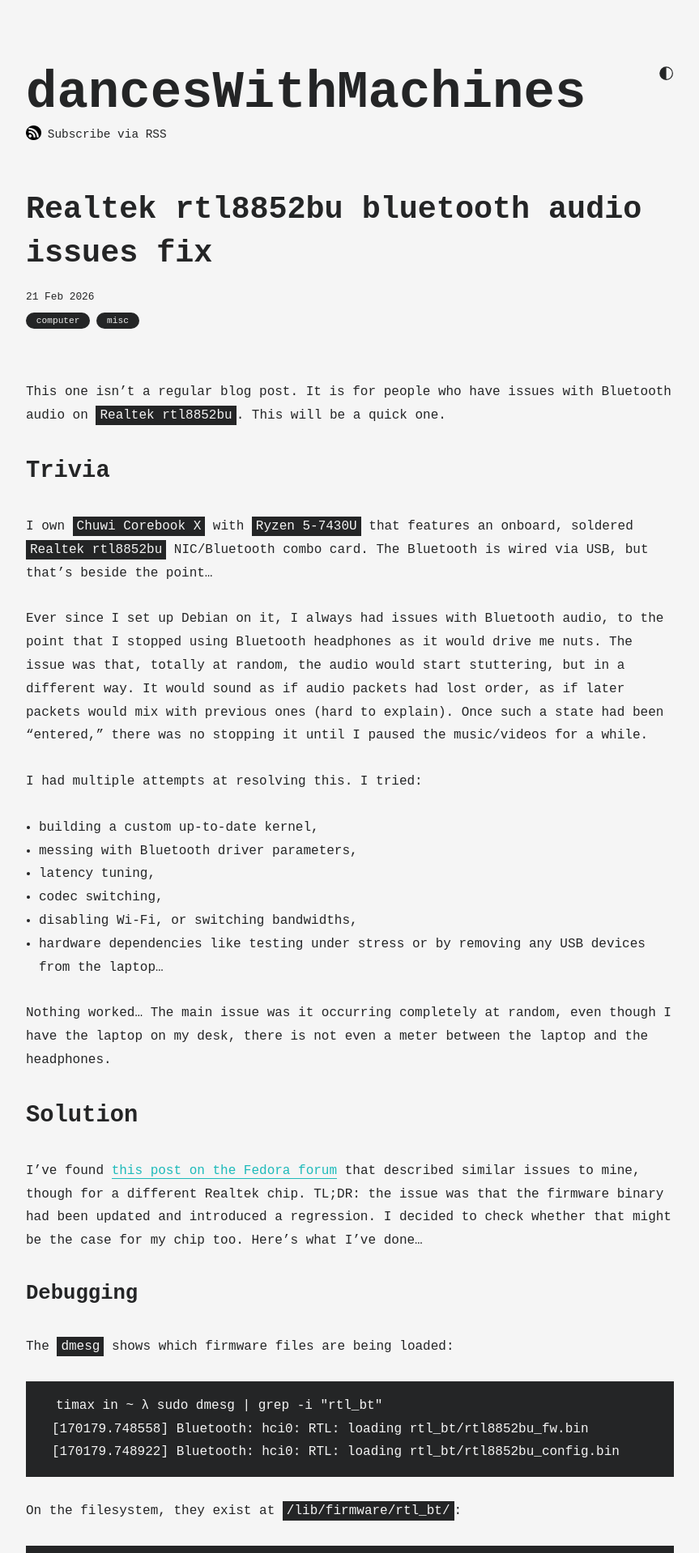
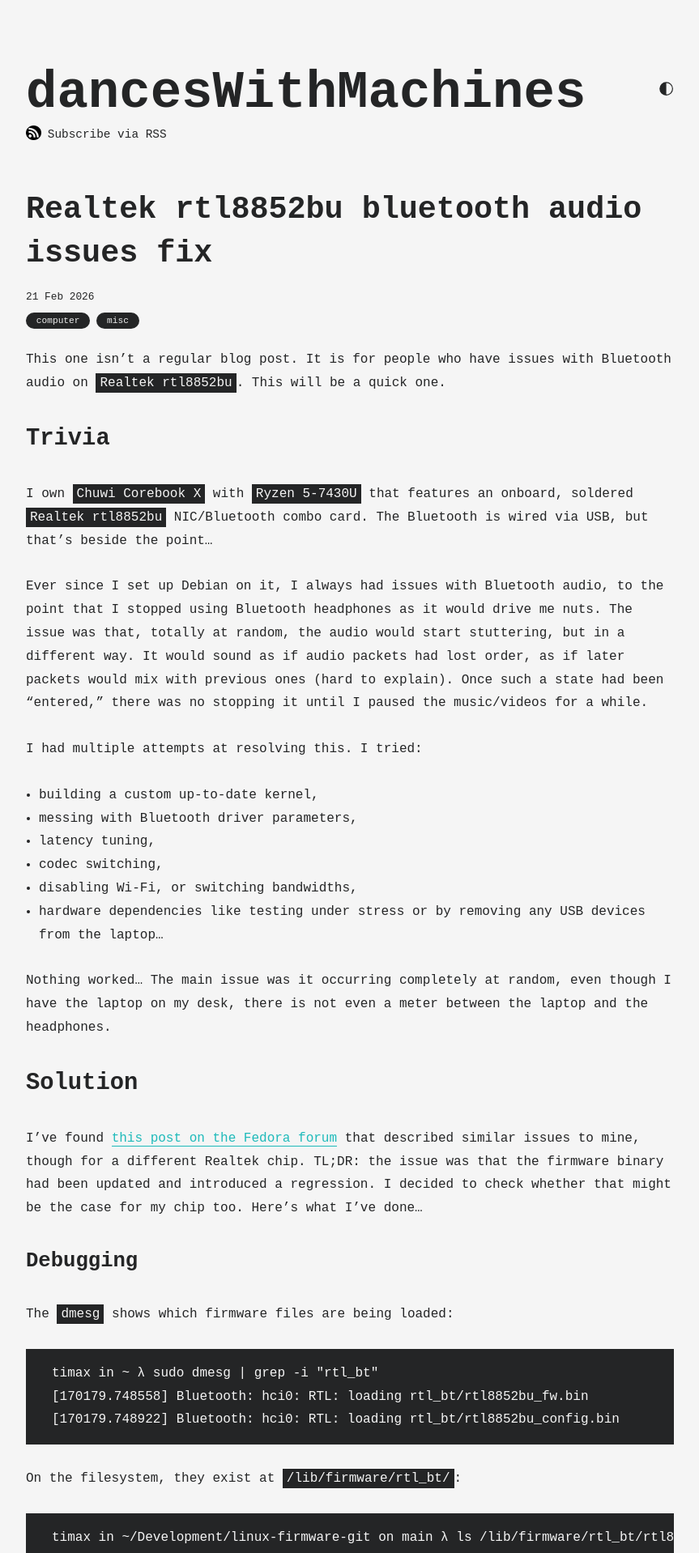
Before and after one commit to dancesWithMachines/dancesWithMachines.github.io, a Jekyll site: the page built from all_collections/_posts/2026-02-21-realtek-rtl8852bu-bluetooth-audio-issues-fix.md, in a window 1280 px wide. Shown: the top 1918 px of the page at 81% size, without its empty margins (208-1071 px from the left). Built offline with Jekyll 4.4.1, drawn with Linux system fonts in a browser that asks for light colours.

Commit message:
Page: Fix styling
Fix various styling stylling issues on mobile:
* Remove snap scaling for dynamic size.
* Make padding smaller on mobile.
* Shorten the gap between categories and post content start.
* Fix `log` blocks.
* Remove duplicated styling.

Signed-off-by: Mateusz Kusiak <timax2@wp.pl>

````diff
--- a/assets/css/common.css
+++ b/assets/css/common.css
@@ -23,18 +23,8 @@
   }
 }
 
-@media (prefers-color-scheme: dark) {
-  :root {
-    --gray-1: #3f3f3f;
-    --gray-2: #32353a;
-    --gray-3: #25282c;
-    --gray-4: #151618;
-    --gray-5: #151618;
-    --gray-6: #111111;
-    --white-1: #eeeeee;
-    --white-2: #a9abb3;
-  }
-}
+/* :root above is already the dark palette, so no separate
+   prefers-color-scheme: dark block is needed. */
 
 [data-theme="light"] {
   --gray-1: #3f3f3f;
@@ -80,7 +70,7 @@
   font-family: "JetBrains Mono", monospace;
   line-height: 2rem;
   background-color: var(--gray-5);
-  padding: 0 1.5rem;
+  padding: 0 1rem;
 }
 
 header {
@@ -93,22 +83,21 @@
 }
 
 header .site-title {
-  font-size: clamp(1.5rem, 10vw, 4rem);
+  /* Scales fluidly with the viewport and stays on a single line.
+     ~6.5vw keeps "dancesWithMachines" inside the screen down to ~320px. */
+  font-size: clamp(1.1rem, 6.5vw, 4rem);
   font-weight: bolder;
   line-height: 110%;
   color: var(--white-1);
   margin-bottom: 0;
   padding-bottom: 0;
-  word-wrap: break-word;
-  overflow-wrap: break-word;
-  hyphens: auto;
-  max-width: calc(100% - 3rem);
+  white-space: nowrap;
 }
 
 .header-top-line {
   display: flex;
   justify-content: space-between;
-  align-items: flex-start;
+  align-items: center;
   width: 100%;
   gap: 1rem;
 }
@@ -186,24 +175,31 @@
   line-height: 1.2rem;
   font-weight: 300;
 }
-#text-wrapper a {
+/* Shared accent-link style for bio links and in-article links.
+   (`.content` only exists on post pages, but styling it here keeps a single
+   definition for both.) */
+#text-wrapper a,
+.content a {
   color: cyan;
   border-bottom: 1px solid cyan;
 }
 @media (prefers-color-scheme: light) {
-  #text-wrapper a {
+  #text-wrapper a,
+  .content a {
     color: #1ebaba;
     border-bottom: 1px solid #1ebaba;
   }
 }
 [data-theme="light"] {
-  #text-wrapper a {
+  #text-wrapper a,
+  .content a {
     color: #1ebaba;
     border-bottom: 1px solid #1ebaba;
   }
 }
 [data-theme="dark"] {
-  #text-wrapper a {
+  #text-wrapper a,
+  .content a {
     color: cyan;
     border-bottom: 1px solid cyan;
   }
@@ -244,7 +240,7 @@
   margin: 3rem 0 3rem 0;
 }
 .articles .article {
-  padding: 2rem;
+  padding: 1.25rem;
   background: var(--gray-3);
   border-radius: 15px;
   transition: all 0.2s ease-in-out;
@@ -382,16 +378,13 @@
   font-size: 0.7rem;
 }
 
-/* Responsive design with dynamic font sizing */
-@media screen and (max-width: 900px) {
-  header .site-title {
-    font-size: clamp(1.4rem, 9vw, 3rem);
-  }
-}
-
+/* Responsive design.
+   The site title now scales via clamp() in `header .site-title`, so these
+   breakpoints only handle spacing/layout, not stepped font sizes. */
 @media screen and (max-width: 750px) {
   body {
-    padding: 1.5rem;
+    /* Minimal side gutter on mobile so content uses the full screen. */
+    padding: 0.75rem 0.3rem;
   }
   header {
     flex-direction: column;
@@ -400,28 +393,18 @@
   .header-top-line {
     flex-direction: row;
     justify-content: space-between;
-    align-items: flex-start;
+    align-items: center;
   }
   header #dark-mode-toggle {
     margin-top: 0;
     display: flex;
     justify-content: flex-end;
-    align-items: flex-end;
-    align-self: flex-start;
-  }
-  header .site-title {
-    font-size: clamp(1.3rem, 7vw, 1.8rem);
-    max-width: calc(100% - 3rem);
+    align-items: center;
+    align-self: center;
   }
 }
 
 @media screen and (max-width: 550px) {
-  header .site-title {
-    font-size: clamp(1.2rem, 6vw, 1.6rem);
-    word-break: break-word;
-    max-width: calc(100% - 3rem);
-  }
-
   .header-top-line {
     gap: 0.5rem;
   }
@@ -453,15 +436,14 @@
     margin: 2rem 0 3rem 0;
     row-gap: 1.2rem;
   }
-  header .site-title {
-    font-size: clamp(1.1rem, 5vw, 1.3rem);
-    max-width: calc(100% - 2.5rem);
-  }
   #dark-mode-toggle {
     transform: scale(0.75);
   }
-  .article {
-    padding: 1.2rem;
+  .articles .article {
+    /* Home-page cards only — must match the `.articles .article` specificity
+       of the base rule, or it's ignored. Scoping it here also stops it from
+       indenting the post-page `.article` wrapper below 350px. */
+    padding: 1rem;
   }
   .articles .article .article-title,
   .articles .article .article-title a {
--- a/assets/css/post.css
+++ b/assets/css/post.css
@@ -1,47 +1,22 @@
-.content a {
-  color: cyan;
-  border-bottom: 1px solid cyan;
-}
-@media (prefers-color-scheme: light) {
-  .content a {
-    color: #1ebaba;
-    border-bottom: 1px solid #1ebaba;
-  }
-}
-[data-theme="light"] {
-  .content a {
-    color: #1ebaba;
-    border-bottom: 1px solid #1ebaba;
-  }
-}
-[data-theme="dark"] {
-  .content a {
-    color: cyan;
-    border-bottom: 1px solid cyan;
-  }
-}
-.site-title {
-  font-size: 1.4rem;
-  font-weight: bolder;
-  line-height: 110%;
-  color: var(--white-1);
-}
-main {
-  margin: 0 auto;
-  max-width: 800px;
-  padding: 3rem 0 4rem 0;
-}
+/* Accent-link colors (.content a) now live in common.css alongside the
+   identical bio-link style — single source of truth.
+
+   `.site-title` and `main` are defined in common.css (loaded after this
+   file), so duplicating them here had no effect — removed to keep a single
+   source of truth. */
 .article {
   margin-bottom: 3rem;
 }
 
 .article-header {
-  margin-bottom: 4rem;
+  margin-bottom: 1.5rem;
 }
 .article-title {
-  font-size: 2.4rem;
+  /* Scales down on narrow screens instead of staying a fixed 2.4rem. */
+  font-size: clamp(1.4rem, 6.5vw, 2.4rem);
   margin-bottom: 0.6rem;
   line-height: 140%;
+  overflow-wrap: break-word;
 }
 
 .article .date {
@@ -149,23 +124,38 @@
 }
 
 /* pre , code */
-.content,
-.content div,
-.content div pre,
-.content div pre code {
-  overflow-x: auto !important;
+
+/* Backstop: any over-wide content (e.g. tables) scrolls inside .content
+   rather than widening the whole page. */
+.content {
+  overflow-x: auto;
 }
 
+/* The code block itself is the scroll container. This applies to every code
+   block, including bare ```log fences that Rouge renders as a plain
+   <pre><code> with no wrapping <div> (which the old selector missed, letting
+   them push the whole page sideways). */
 .content pre {
   background: var(--gray-3);
   padding: 1rem 2rem;
   margin-bottom: 1.75rem;
+  max-width: 100%;
+  overflow-x: auto;
 }
 
+.content pre code {
+  display: block;
+  padding: 0;
+  background: none;
+  white-space: pre;
+}
+
+/* Inline code may wrap so long tokens don't overflow the page. */
 .content code {
   padding: 3px 5px;
   color: var(--white-2);
-  white-space: pre;
+  white-space: pre-wrap;
+  overflow-wrap: anywhere;
   background: var(--gray-3);
 }
 
@@ -225,7 +215,9 @@
 }
 
 @media screen and (max-width: 750px) {
-  body {
-    padding: 1.5rem;
+  /* Tighter code padding so the minimal mobile gutter isn't eaten up.
+     (Body padding itself is handled in common.css.) */
+  .content pre {
+    padding: 0.75rem 1rem;
   }
 }
````
